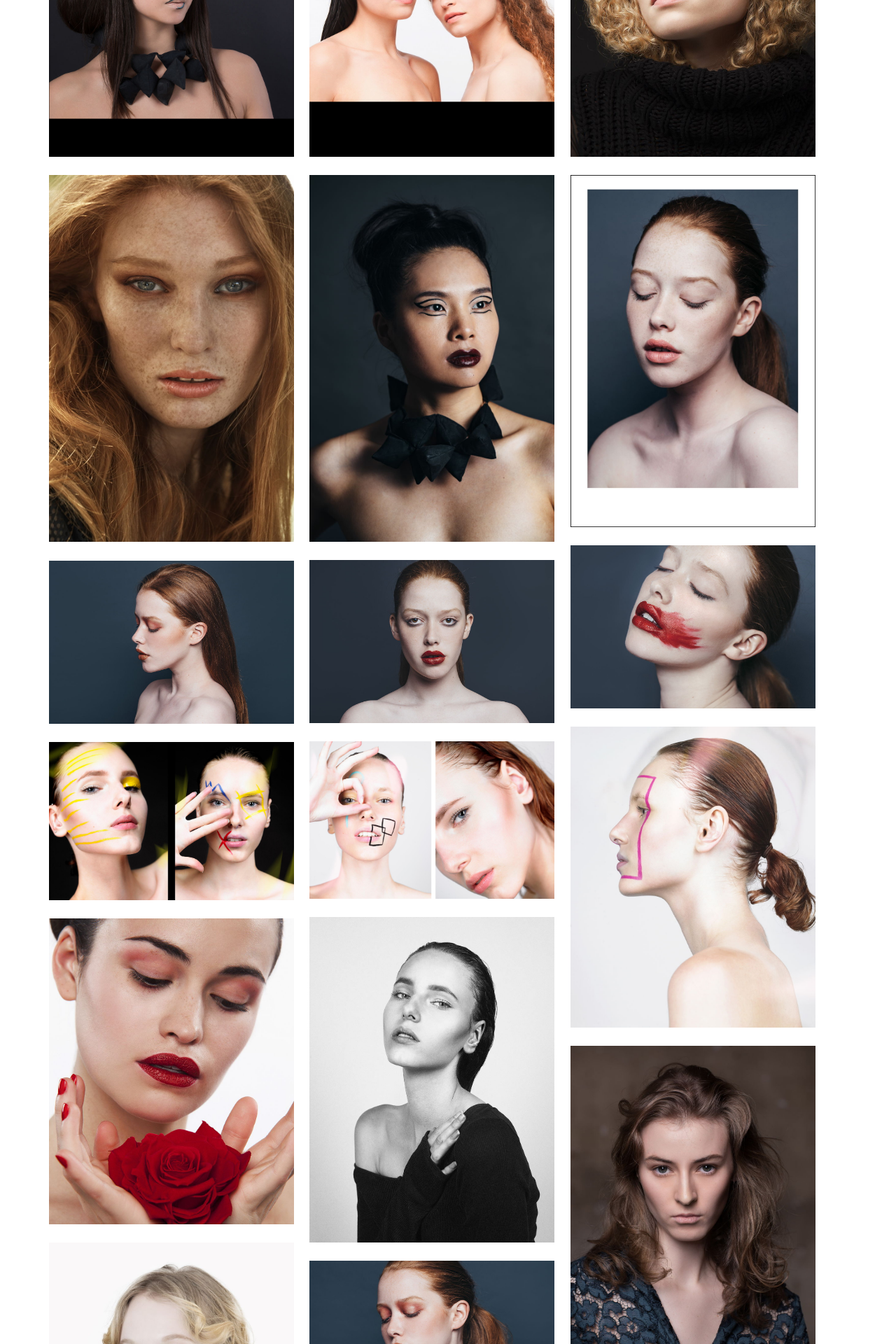
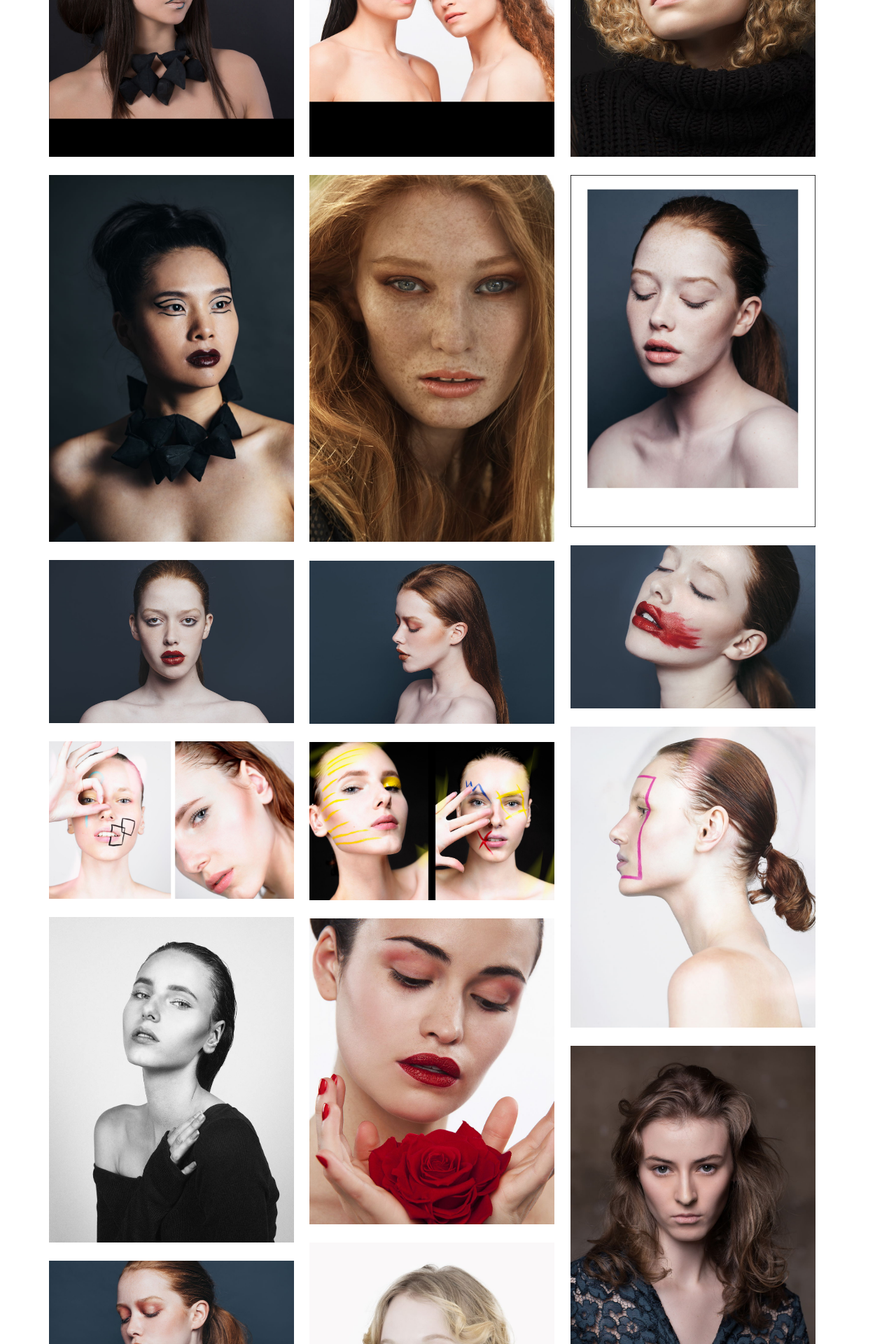
Before and after one commit to karlito139/Site_MUAH, a Jekyll site: the page built from galerie_beauty/index.html, in a window 1280 px wide. Shown: the part 947-2867 px from the top of the page at 70% size. Built offline with Jekyll 4.4.1, drawn with Linux system fonts in a browser that asks for light colours; nearby versions of some CDN libraries.

Commit message:
beauty update

```diff
--- a/galerie_beauty/index.html
+++ b/galerie_beauty/index.html
@@ -15,9 +15,9 @@ images:
    copyright:
  - image_path: /galerie_beauty/img/JHP2017_DianeM_0110_PhebeB_7934 copie - copie_2.jpg
    copyright:
+ - image_path: /galerie_beauty/img/DSC_2081v2.jpg
+   copyright:
  - image_path: /galerie_beauty/img/Paris-marieclavel-juil2017-_A7A4493 copieweb.jpg
-   copyright:
- - image_path: /galerie_beauty/img/DSC_2081v2.jpg
    copyright:
  - image_path: /galerie_beauty/img/DSC_9160v2bordurenoire--.jpg
    copyright:
```
